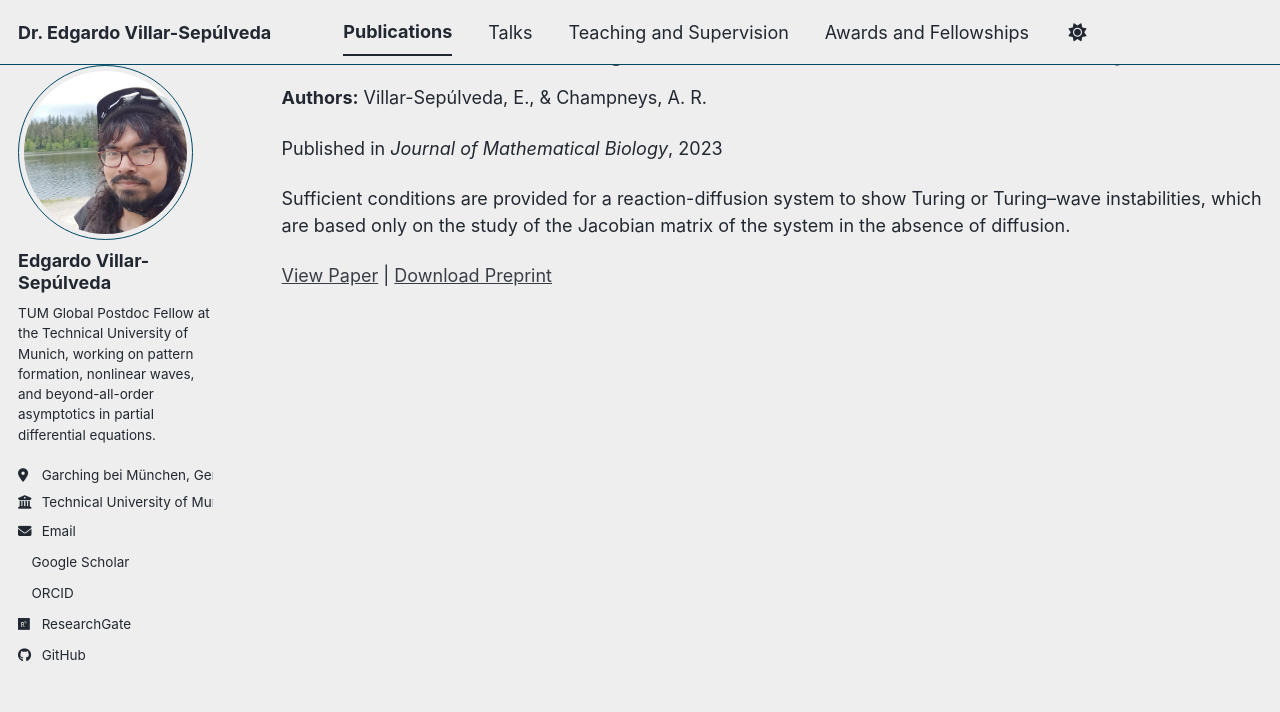
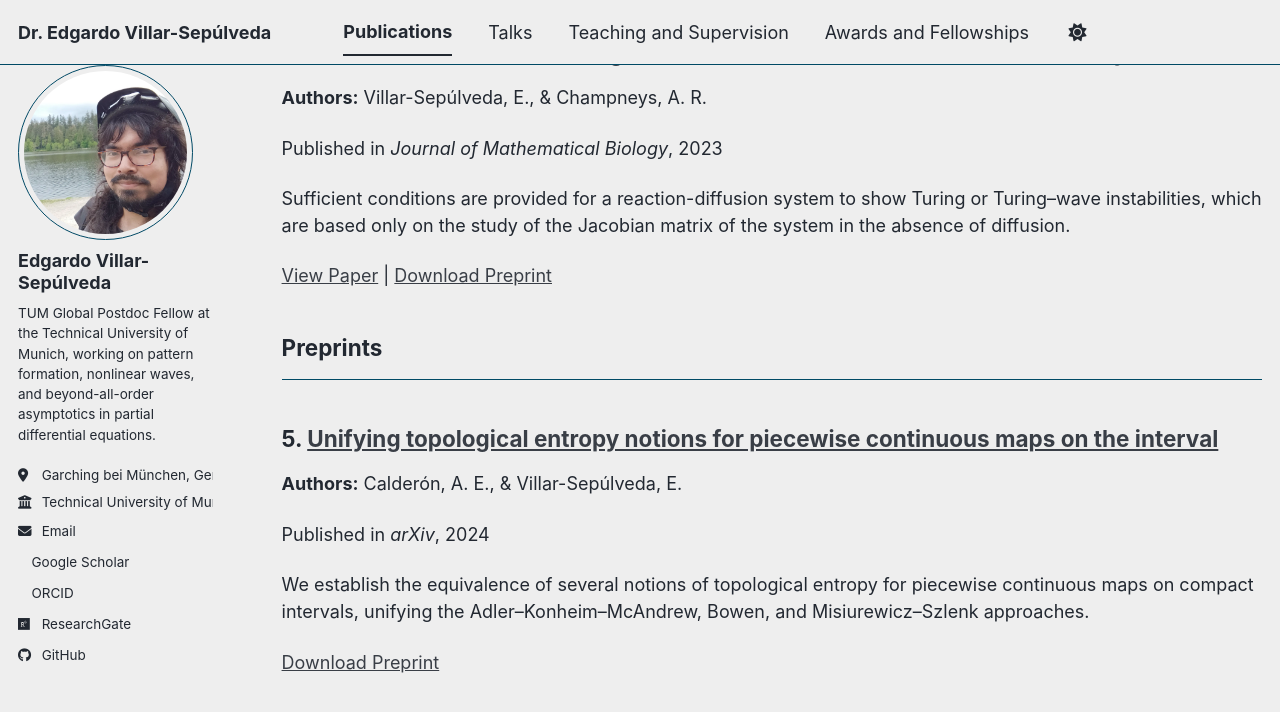
Before and after one commit to edgardeitor/edgardeitor.github.io, a Jekyll site: the page built from _pages/publications.html, in a window 1280 px wide and 900 px high, scrolled down 4160 px. Shown: the top 712 px of the window. Built offline with Jekyll 4.4.1, drawn with Linux system fonts in a browser that asks for light colours; a style sheet for code colours, icons or effects is not loaded; some of the changed text lies outside the part shown.

Commit message:
Updating information

```diff
--- a/_config.yml
+++ b/_config.yml
@@ -90,6 +90,8 @@ publication_category:
     title: 'Journal Articles'
   conferences:
     title: 'Conference Papers'
+  preprints:
+    title: 'Preprints'
 
 # Site Settings
 teaser                   :  # filename of teaser fallback teaser image placed in /images/ for social media previews
--- /dev/null
+++ b/_publications/Unifying.md
@@ -0,0 +1,21 @@
+---
+title: "Unifying topological entropy notions for piecewise continuous maps on the interval"
+collection: publications
+category: preprints
+permalink: /publication/Unifying
+excerpt: 'We establish the equivalence of several notions of topological entropy for piecewise continuous maps on compact intervals, unifying the Adler–Konheim–McAndrew, Bowen, and Misiurewicz–Szlenk approaches.'
+date: 2024-04-16
+venue: 'arXiv'
+preprinturl: 'https://arxiv.org/abs/2404.10867'
+citation: 'Calderón, A. E., & Villar-Sepúlveda, E. (2024). Unifying topological entropy notions for piecewise continuous maps on the interval. arXiv preprint arXiv:2404.10867.'
+---
+
+<figure>
+  <img
+    src="/images/publications/Unifying.png"
+    alt="Profile of a wave front."
+    style="width: 100%; height: auto;">
+  <figcaption>Graph of a pc-map with four continuity pieces with a positive entropy greater than or equal to $\log 2$.</figcaption>
+</figure>
+
+**Abstract.** We generalize the definition of topological entropy given by Adler, Konheim, and McAndrew (AKM) for piecewise continuous self-maps defined on a compact interval (pc-maps). For this notion of entropy, we prove that the properties of the AKM-entropy in the compact-continuous setting get naturally extended, including that it can be estimated using Bowen’s formula disregarding the metric used to compute it. Additionally, for piecewise strictly monotonic pc-maps, we prove that the Misiurewicz-Szlenk formula based on the asymptotic behavior of the number of monotony pieces for iterations of the map coincides with our notion of topological entropy. In this way, we unify the notions of entropy commonly used for piecewise continuous interval maps, proving that they all coincide under compactness assumptions.
```
Also changed, not shown: images/publications/Unifying.png (added).
